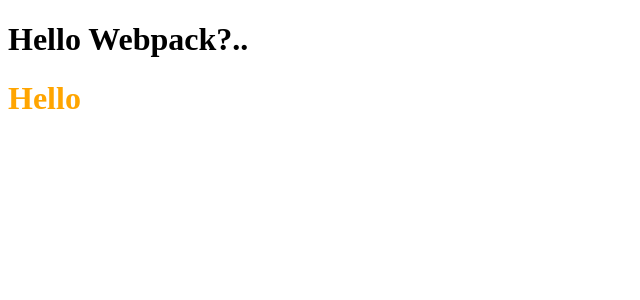
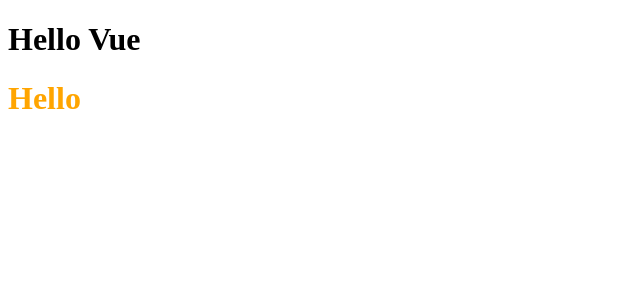
Before and after one commit to SoJuSo/prgrms_vue, a Vue app: page / in a window 1280 px wide. Shown: the top 300 px of the page, without its empty margins (0-640 px from the left). Built offline with nearby package versions, Linux system fonts and the light colour scheme; the HTML template or start-up script is replaced by a standard one.

Commit message:
Modify template

```diff
--- a/src/App.vue
+++ b/src/App.vue
@@ -1,32 +1,20 @@
 <template>
-  <h1
-    v-if="msg"
-    class="message"
-    @click="log">
+  <h1 v-if="msg" class="message" @click="log">
     {{ msg }}
   </h1>
-  <div></div>
-  <div></div>
   <Hello />
 </template>
 
 <script>
-// import Hello from "./components/Hello.vue"; //이게 문제가 될 수 있다.
-import Hello from '~/components/Hello' // ?????????????
+import Hello from "~/components/Hello";
 export default {
   components: {
     Hello,
   },
   data() {
     return {
-      msg: 'Hello Webpack?..',
-    }
+      msg: "Hello Vue",
+    };
   },
-  methods: {
-    log() {
-      window.addEventListener()
-      document.querySelector()
-    },
-  },
-}
+};
 </script>
```
